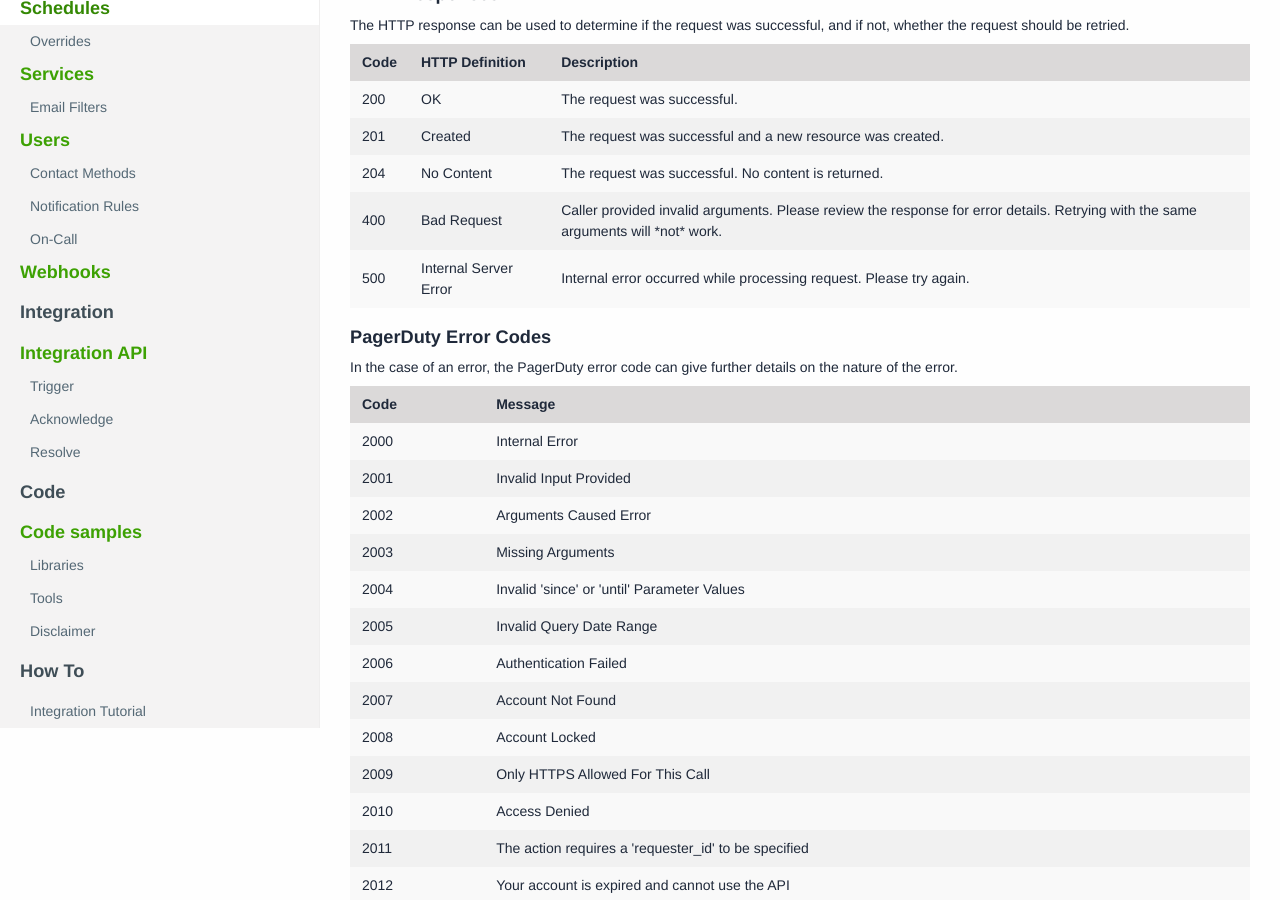
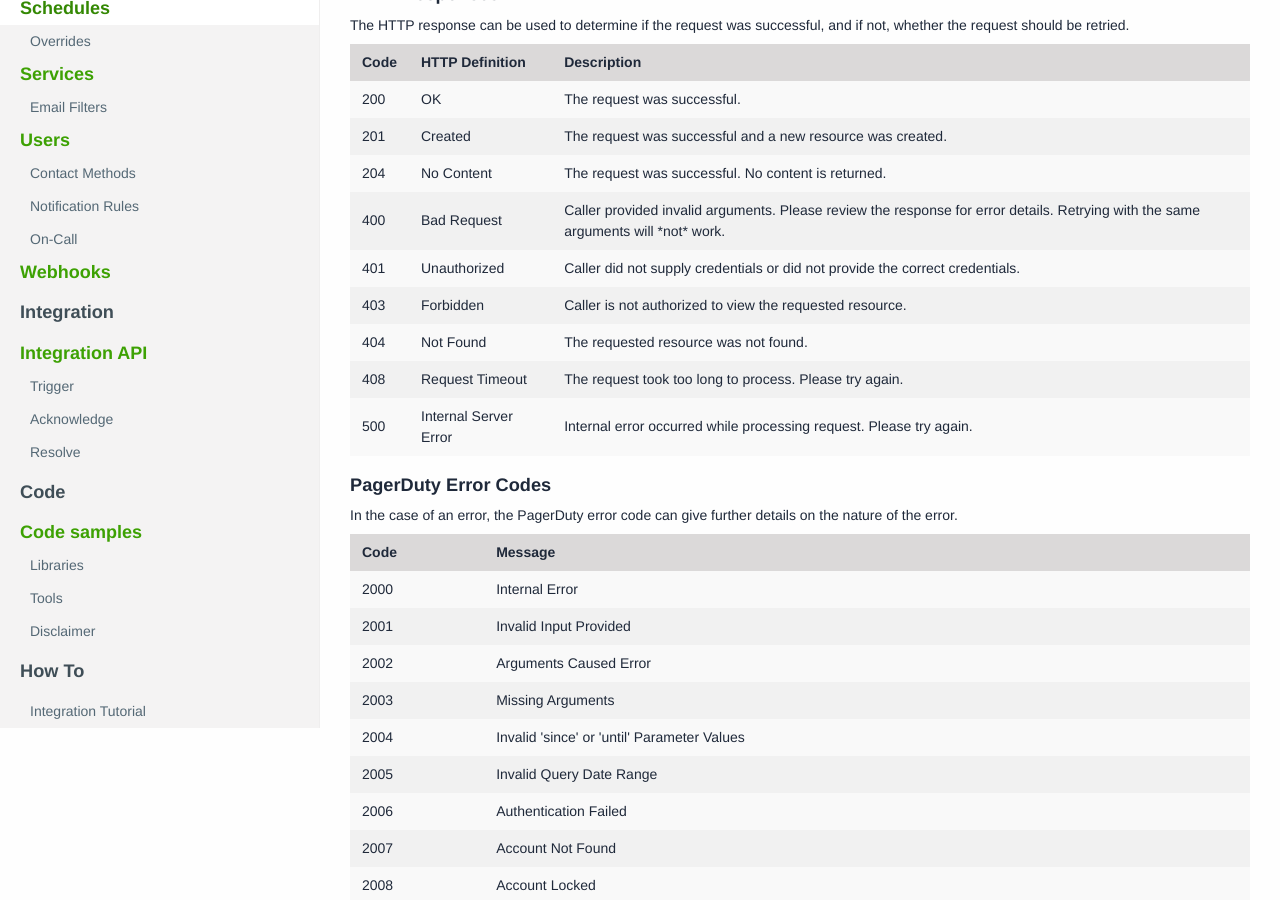
Before and after one commit to h4dz/devdocs, a Jekyll site: the page built from source/documentation/rest/errors.html, in a window 1280 px wide and 900 px high, scrolled down 578 px. Built offline with Jekyll 4.4.1, drawn with Linux system fonts in a browser that asks for light colours; some web fonts are replaced.

Commit message:
Add additional status codes. Closes #3

```diff
--- a/source/documentation/rest/errors.html
+++ b/source/documentation/rest/errors.html
@@ -43,7 +43,31 @@ nav:
                           <tr>
                             <td>400</td>
                             <td>Bad Request</td>
-                            <td>Caller provided invalid arguments. Please review the response for error details. Retrying with the same arguments will *not* work.</td></tr><tr><td>500</td><td>Internal Server Error</td>
+                            <td>Caller provided invalid arguments. Please review the response for error details. Retrying with the same arguments will *not* work.</td>
+                          </tr>
+                          <tr>
+                            <td>401</td>
+                            <td>Unauthorized</td>
+                            <td>Caller did not supply credentials or did not provide the correct credentials.</td>
+                          </tr>
+                          <tr>
+                            <td>403</td>
+                            <td>Forbidden</td>
+                            <td>Caller is not authorized to view the requested resource.</td>
+                          </tr>
+                          <tr>
+                            <td>404</td>
+                            <td>Not Found</td>
+                            <td>The requested resource was not found.</td>
+                          </tr>
+                          <tr>
+                            <td>408</td>
+                            <td>Request Timeout</td>
+                            <td>The request took too long to process. Please try again.</td>
+                          </tr>
+                          <tr>
+                            <td>500</td>
+                            <td>Internal Server Error</td>
                             <td>Internal error occurred while processing request. Please try again.</td>
                           </tr>
                         </tbody>
```
